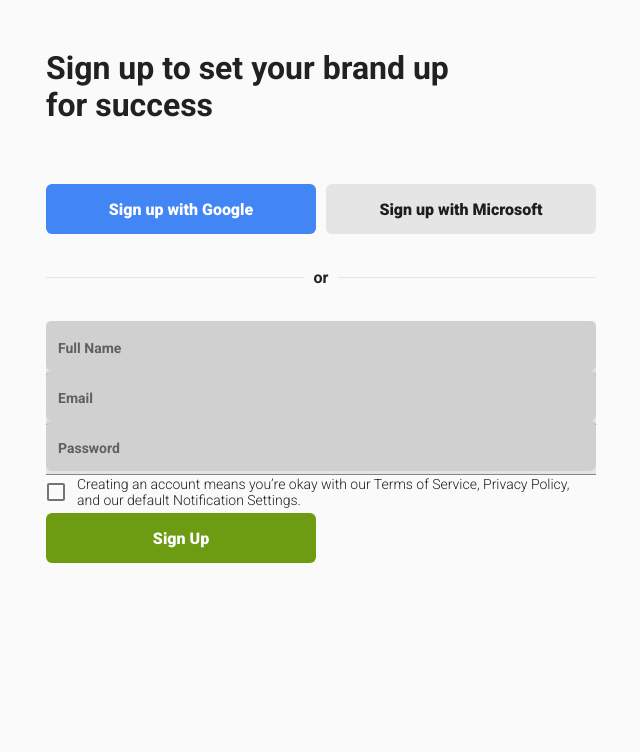
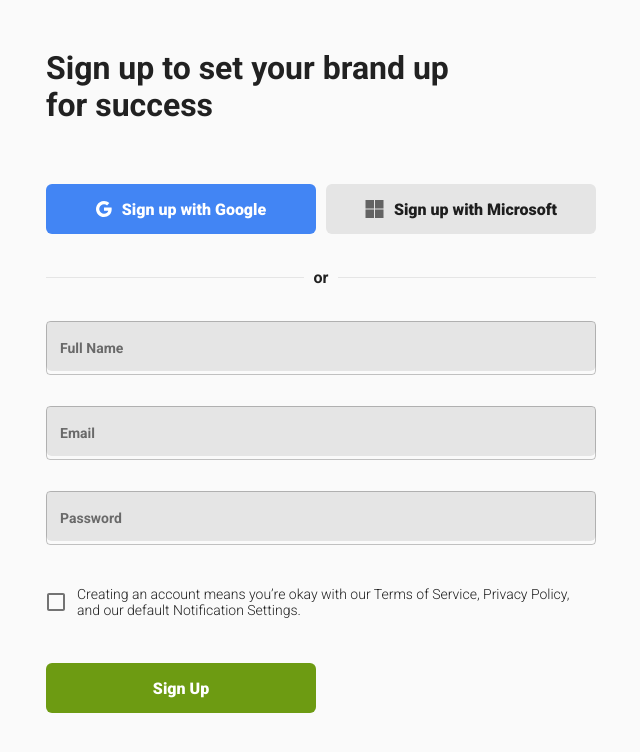
Before and after one commit to ankono/task1, a React (Create React App) app: page /sign-up in a window 1280 px wide. Shown: the top 752 px of the page, without its empty margins (319-959 px from the left). Built offline with nearby package versions, Linux system fonts and the light colour scheme.

Commit message:
feat: remove width height from buttons

```diff
--- a/src/common/theme.ts
+++ b/src/common/theme.ts
@@ -67,23 +67,21 @@
 				backgroundColor: colors.blue,
 				background: colors.blue,
 				color: colors.white,
-				width: '133px',
-				height: '50px',
 				borderRadius: '6px',
 				fontFamily: 'Roboto',
 				fontWeight: 900,
 				fontSize: '16px',
+				padding: '15.5px 20px',
 				lineHeight: '19px',
 				textTransform: 'none'
 			},
 			sizeLarge: {
-				width: '270px',
+				padding: '15.5px 20px',
 				fontSize: '16px',
 				lineHeight: '19px',
 			},
 			sizeSmall: {
-				width: '120px',
-				height: '40px',
+				padding: '15.5px 20px',
 				fontSize: '16px',
 				lineHeight: '19px',
 			},
@@ -93,8 +91,9 @@
 				width: '550px',
 				height: '50px',
 				background: colors.grey,
-				borderRadius: '6px'
-			}
+				borderRadius: '6px',
+				border: 'none',
+			},
 		}
 	}
 });
--- a/src/components/Button/index.tsx
+++ b/src/components/Button/index.tsx
@@ -5,9 +5,10 @@
 	variant?: 'contained' | 'outlined' | 'text';
 	size: 'large' | 'medium' | 'small';
 	color: 'default' | 'primary' | 'secondary';
-	children: ReactElement | ReactElement[] | string;
+	children: ReactElement | ReactElement[] | string | any;
 	disableElevation?: boolean;
-	type?: 'submit'
+	type?: 'submit',
+	fullWidth?: boolean
 }
 
 const Button: FC<ButtonProps> = (props) => {
@@ -18,7 +19,8 @@
 		color,
 		disableElevation = true,
 		children,
-		type
+		type,
+		fullWidth = true
 	} = props;
 
 	return (
@@ -28,6 +30,7 @@
 			variant={variant}
 			disableElevation={disableElevation}
 			type={type}
+			fullWidth={fullWidth}
 		>
 			{children}
 		</ButtonBase>
--- a/src/components/SignUp/index.tsx
+++ b/src/components/SignUp/index.tsx
@@ -6,6 +6,8 @@
 import { useFormik } from 'formik';
 import { Checkbox, FormControlLabel } from '@material-ui/core';
 import * as Yup from 'yup';
+import { ReactComponent as GoogleLogo } from '../../icons/google.svg';
+import { ReactComponent as MicrosoftLogo } from '../../icons/microsoft.svg';
 
 
 const SignUp = () => {
@@ -29,7 +31,7 @@
         .oneOf([true])
     }),
     onSubmit: (values) => {
-      alert(JSON.stringify(values, null, 2));
+      console.log(JSON.stringify(values, null, 2));
     },
   })
 
@@ -40,9 +42,15 @@
           Sign up to set your brand up for success
         </Typography>
       </Box>
-      <Box display="flex" justifyContent="space-between">
-        <Button size="large" variant="contained" color="default">Sign up with Google</Button>
-        <Button size="large" variant="contained" color="secondary">Sign up with Microsoft</Button>
+      <Box display="grid" gridTemplateColumns="270px 270px" gridGap="10px">
+        <Button size="large" variant="contained" color="default">
+          <Box mr="10px" lineHeight="0"><GoogleLogo /></Box>
+            Sign up with Google
+        </Button>
+        <Button size="large" variant="contained" color="secondary">
+          <Box mr="10px" lineHeight="0"><MicrosoftLogo /></Box>
+          Sign up with Microsoft
+          </Button>
       </Box>
 
       <Box display="flex" alignItems="center" mt="34px" mb="34px">
@@ -54,6 +62,7 @@
       </Box>
       <Box>
         <form onSubmit={formik.handleSubmit}>
+          <Box mb="35px">
             <TextField
               id="fullName"
               name="fullName"
@@ -63,6 +72,8 @@
               helperText={formik.touched.fullName && formik.errors.fullName}
               error={formik.touched.fullName && Boolean(formik.errors.fullName)}
             />
+          </Box>
+          <Box mb="35px">
             <TextField
               id="email"
               name="email"
@@ -72,6 +83,8 @@
               helperText={formik.touched.email && formik.errors.email}
               error={formik.touched.email && Boolean(formik.errors.email)}
             />
+          </Box>
+          <Box mb="35px">
             <TextField
               id="password"
               name="password"
@@ -82,13 +95,15 @@
               helperText={formik.touched.password && formik.errors.password}
               error={formik.touched.password && Boolean(formik.errors.password)}
             />
-          <Box>
+          </Box>
+          <Box mt="40px" mb="40px">
             <FormControlLabel
               control={
                 <Checkbox
                   name="checkbox"
                   checked={formik.values.checkbox}
                   onChange={formik.handleChange}
+                  color={formik.values.checkbox ? 'primary' : 'secondary'}
                 />
               }
               label={
@@ -99,7 +114,11 @@
             />
 
           </Box>
-          <Button type="submit" size="large" variant="contained" color="primary">Sign Up</Button>
+          <Box width="270px">
+            <Button type="submit" size="large" variant="contained" color="primary">Sign Up
+            </Button>
+          </Box>
+
         </form>
       </Box>
     </Box>
--- a/src/components/StoryBook/index.tsx
+++ b/src/components/StoryBook/index.tsx
@@ -10,19 +10,19 @@
 		<Box pt={1} pl={1} ml={5} mb={5} display="flex" flexDirection="column">
 			<Box pt={5} mb={1} display="grid" gridRowGap="32px">
 				<Box>
-					<Button size="large" variant="contained" color="primary">Sign Up</Button>
-					<Button size="medium" variant="contained" color="primary">Sign Up</Button>
-					<Button size="small" variant="contained" color="primary">Sign Up</Button>
+					<Button fullWidth={false} size="large" variant="contained" color="primary">Sign Up</Button>
+					<Button fullWidth={false} size="medium" variant="contained" color="primary">Sign Up</Button>
+					<Button fullWidth={false} size="small" variant="contained" color="primary">Sign Up</Button>
 				</Box>
 				<Box>
-					<Button size="large" color="default">Sign Up</Button>
-					<Button size="medium" color="default">Sign Up</Button>
-					<Button size="small" color="default">Sign Up</Button>
+					<Button fullWidth={false} size="large" color="default">Sign Up</Button>
+					<Button fullWidth={false} size="medium" color="default">Sign Up</Button>
+					<Button fullWidth={false} size="small" color="default">Sign Up</Button>
 				</Box>
 				<Box>
-					<Button size="large" variant="contained" color="secondary">Sign Up</Button>
-					<Button size="medium" variant="contained" color="secondary">Sign Up</Button>
-					<Button size="small" variant="contained" color="secondary">Sign Up</Button>
+					<Button fullWidth={false} size="large" variant="contained" color="secondary">Sign Up</Button>
+					<Button fullWidth={false} size="medium" variant="contained" color="secondary">Sign Up</Button>
+					<Button fullWidth={false} size="small" variant="contained" color="secondary">Sign Up</Button>
 				</Box>
 			</Box>
 			<Box pt={5} mb={1}>
--- a/src/components/Text field/index.tsx
+++ b/src/components/Text field/index.tsx
@@ -16,7 +16,7 @@
 const TextField: FC<TextFieldProps> = (props) => {
 
 	const {
-		variant = 'filled',
+		variant = 'outlined',
 		label,
 		id,
 		name,
```
Also changed, not shown: src/icons/google.svg (added), src/icons/microsoft.svg (added). Lines whose indentation alone changed are shown as unchanged.
